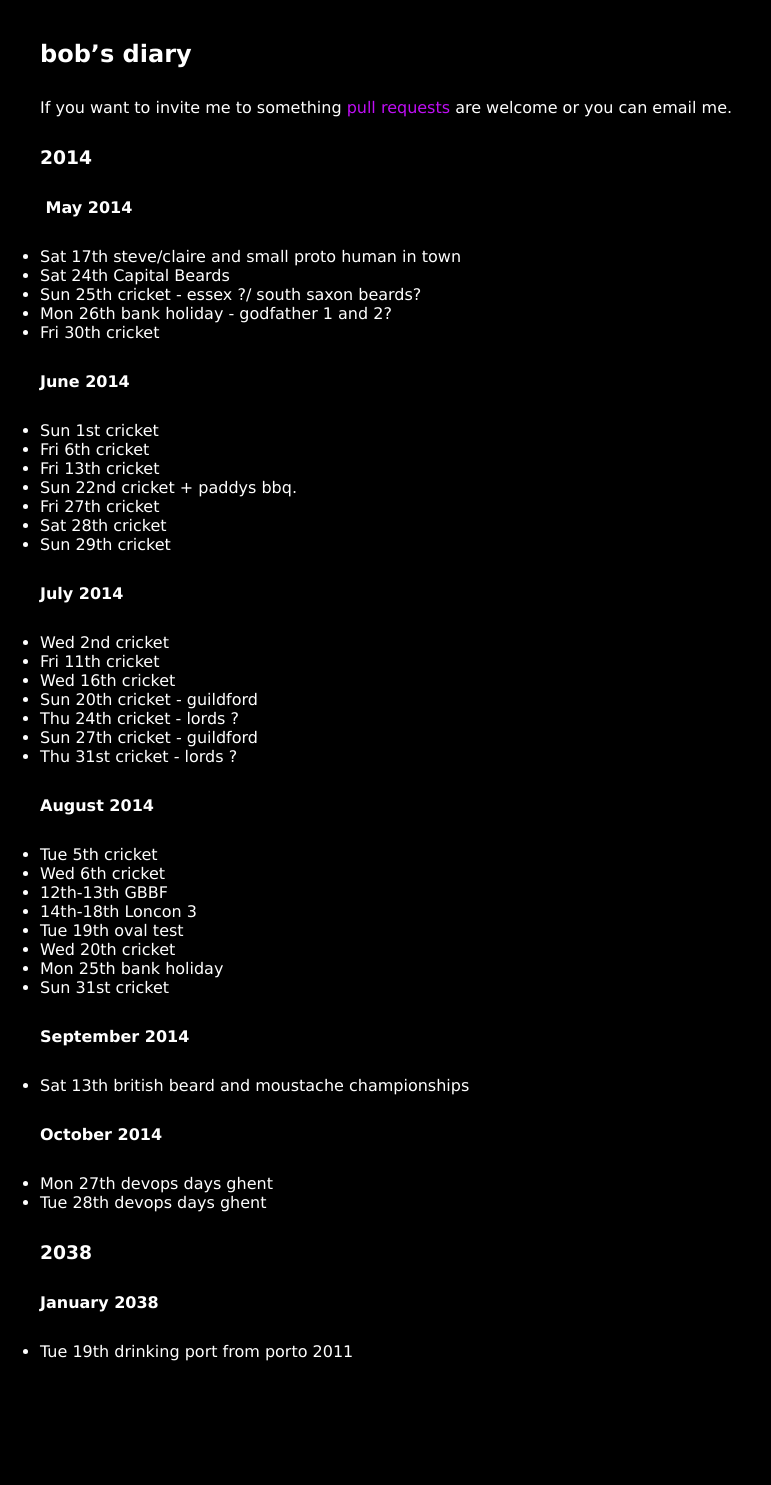
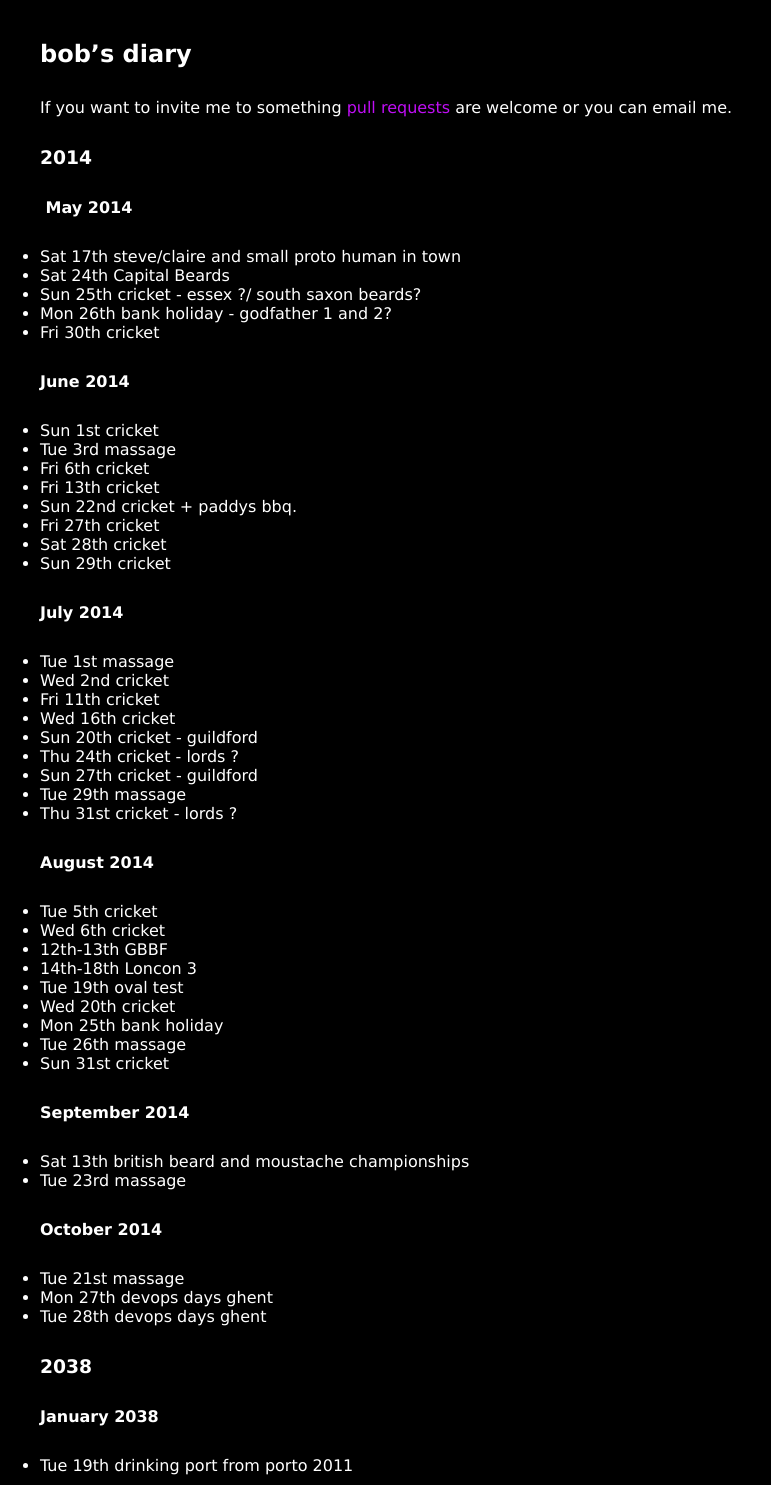
Before and after one commit to rjw1/randomness.org.uk, a Jekyll site: the page built from diary/index.md, in a window 1280 px wide. Shown: the whole page, without its empty margins (0-771 px from the left). Built offline with Jekyll 4.4.1, drawn with Linux system fonts in a browser that asks for light colours; Markdown is read by kramdown in place of the engine named in the settings; before the commit the page ends 1371 px from its top, so only the background shows below that.

Commit message:
massage dates

```diff
--- a/diary/index.md
+++ b/diary/index.md
@@ -20,6 +20,7 @@ are welcome or you can email me.
 #### June 2014 ####
 
 * Sun 1st cricket
+* Tue 3rd massage
 * Fri 6th cricket
 * Fri 13th cricket
 * Sun 22nd cricket + paddys bbq.
@@ -29,12 +30,14 @@ are welcome or you can email me.
 
 #### July 2014 ####
 
+* Tue 1st massage
 * Wed 2nd cricket
 * Fri 11th cricket
 * Wed 16th cricket
 * Sun 20th cricket - guildford
 * Thu 24th cricket - lords ?
 * Sun 27th cricket - guildford
+* Tue 29th massage
 * Thu 31st cricket - lords ?
 
 #### August 2014 ####
@@ -46,14 +49,17 @@ are welcome or you can email me.
 * Tue 19th oval test
 * Wed 20th cricket
 * Mon 25th bank holiday
+* Tue 26th massage
 * Sun 31st cricket
 
 #### September 2014 ####
 
 * Sat 13th british beard and moustache championships
+* Tue 23rd massage
 
 #### October 2014 ####
 
+* Tue 21st massage
 * Mon 27th devops days ghent
 * Tue 28th devops days ghent
 
```
